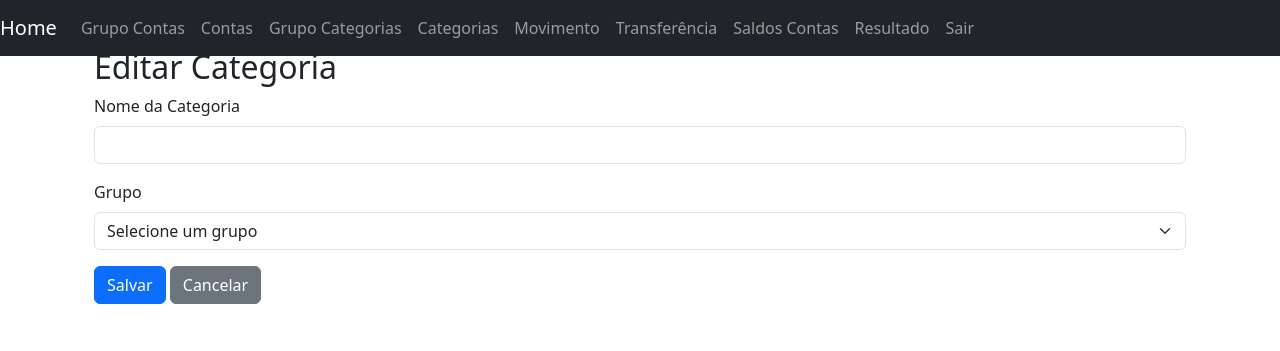
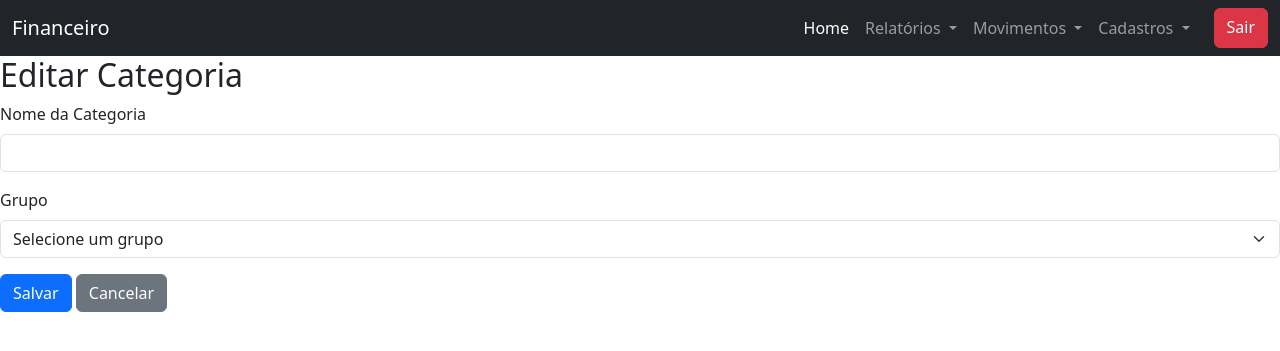
Before and after one commit to sandrolor/mineco-finance-ci4, a CodeIgniter 4 app: the page made by app/Views/categorias/edit.php in a window 1280 px wide. Shown: the top 351 px of the page. Run offline with PHP 8.4 and a stand-in for CodeIgniter, Linux system fonts and the light colour scheme; the template is opened without the code that fills it, so the values that code supplies are empty; some libraries are stand-ins or nearby versions.

Commit message:
refat layout

```diff
--- a/app/Views/auth/login.php
+++ b/app/Views/auth/login.php
@@ -71,7 +71,7 @@
             <input type="password" name="password" id="password" class="form-control" placeholder="Senha" required>
 
             <button class="w-100 btn btn-lg btn-primary" type="submit">Login</button>
-            <p class="mt-5 mb-3 text-muted">&copy; 2024-2024 - MinEco - Sandro Luiz Reis</p>
+            <p class="mt-5 mb-3 text-muted">&copy; Financeiro</p>
         </form>
         <?php $msg = session()->getFlashData('error') ?>
         <?php if (!empty($msg)) : ?>
--- a/app/Views/layout.php
+++ b/app/Views/layout.php
@@ -3,68 +3,81 @@
 
 <head>
     <meta charset="utf-8">
-    <meta name="viewport" content="width=device-width, initial-scale=1, shrink-to-fit=no">
-    <meta name="description" content="">
-    <meta name="author" content="">
-    <link rel="icon" href="#">
-
-    <title><?= esc($title ?? 'Sistema Mineco') ?></title>
-
-    <!-- Principal CSS do Bootstrap -->
-    <link href="https://cdn.jsdelivr.net/npm/bootstrap@5.3.0-alpha3/dist/css/bootstrap.min.css" rel="stylesheet">
-
-    <!-- Estilos customizados para esse template -->
-    <link href="navbar-top-fixed.css" rel="stylesheet">
+    <meta name="viewport" content="width=device-width, initial-scale=1">
+    <title>Financeiro</title>
+    <link href="https://cdn.jsdelivr.net/npm/bootstrap@5.3.0/dist/css/bootstrap.min.css" rel="stylesheet">
 </head>
 
 <body>
 
-    <nav class="navbar navbar-expand-md navbar-dark fixed-top bg-dark">
-        <a class="navbar-brand" href="<?= site_url('dashboard') ?>">Home</a>
-        <button class="navbar-toggler" type="button" data-toggle="collapse" data-target="#navbarCollapse" aria-controls="navbarCollapse" aria-expanded="false" aria-label="Toggle navigation">
+    <main>
+        <nav class="navbar navbar-expand-md navbar-dark bg-dark" aria-label="Offcanvas navbar large">
+            <div class="container-fluid">
+                <a class="navbar-brand" href="<?= site_url('dashboard/') ?>">Financeiro</a>
+                <button class="navbar-toggler" type="button" data-bs-toggle="offcanvas" data-bs-target="#offcanvasNavbar2" aria-controls="offcanvasNavbar2" aria-label="Toggle navigation">
                     <span class="navbar-toggler-icon"></span>
                 </button>
-        <div class="collapse navbar-collapse" id="navbarCollapse">
-            <ul class="navbar-nav mr-auto">
+                <div class="offcanvas offcanvas-end text-bg-dark" tabindex="-1" id="offcanvasNavbar2" aria-labelledby="offcanvasNavbar2Label">
+                    <div class="offcanvas-header">
+                        <h5 class="offcanvas-title" id="offcanvasNavbar2Label">Offcanvas</h5>
+                        <button type="button" class="btn-close btn-close-white" data-bs-dismiss="offcanvas" aria-label="Close"></button>
+                    </div>
+                    <div class="offcanvas-body">
+                        <ul class="navbar-nav justify-content-end flex-grow-1 pe-3">
                             <li class="nav-item">
-                    <a class="nav-link" href="<?= site_url('grupocontas') ?>">Grupo Contas</a>
+                                <a class="nav-link active" aria-current="page" href="<?= site_url('dashboard/') ?>">Home</a>
                             </li>
-                <li class="nav-item">
-                    <a class="nav-link" href="<?= site_url('contas') ?>">Contas</a>
+                            <li class="nav-item dropdown">
+                                <a class="nav-link dropdown-toggle" href="#" role="button" data-bs-toggle="dropdown" aria-expanded="false">
+                                    Relatórios
+                                </a>
+                                <ul class="dropdown-menu">
+                                    <li><a class="dropdown-item" href="<?= site_url('relatorios/saldo-contas/') ?>">Saldos Contas</a></li>
+                                    <li>
+                                        <hr class="dropdown-divider">
                                     </li>
-                <li class="nav-item">
-                <a class="nav-link" href="<?= site_url('grupocategorias') ?>">Grupo Categorias</a>
+                                    <li><a class="dropdown-item" href="<?= site_url('relatorios/resultado-categorias/') ?>">Resultados</a></li>
+                                </ul>
                             </li>
-                <li class="nav-item">
-                    <a class="nav-link" href="<?= site_url('categorias') ?>">Categorias</a>
+                            <li class="nav-item dropdown">
+                                <a class="nav-link dropdown-toggle" href="#" role="button" data-bs-toggle="dropdown" aria-expanded="false">
+                                    Movimentos
+                                </a>
+                                <ul class="dropdown-menu">
+                                    <li><a class="dropdown-item" href="<?= site_url('movimento/') ?>">Entradas e Saídas</a></li>
+                                    <li>
+                                        <hr class="dropdown-divider">
                                     </li>
-                <li class="nav-item">
-                    <a class="nav-link" href="<?= site_url('movimento') ?>">Movimento</a>
+                                    <li><a class="dropdown-item" href="<?= site_url('transferencias/') ?>">Transferências</a></li>
+                                </ul>
                             </li>
-                <li class="nav-item">
-                    <a class="nav-link" href="<?= site_url('transferencias') ?>">Transferência</a>
+                            <li class="nav-item dropdown">
+                                <a class="nav-link dropdown-toggle" href="#" role="button" data-bs-toggle="dropdown" aria-expanded="false">
+                                    Cadastros
+                                </a>
+                                <ul class="dropdown-menu">
+                                    <li><a class="dropdown-item" href="<?= site_url('grupocontas/') ?>">Grupo Contas</a></li>
+                                    <li><a class="dropdown-item" href="<?= site_url('contas/') ?>">Contas</a></li>
+                                    <li>
+                                        <hr class="dropdown-divider">
                                     </li>
-                <li class="nav-item">
-                    <a class="nav-link" href="<?= site_url('relatorios/saldo-contas') ?>">Saldos Contas</a>
-                </li>
-                <li class="nav-item">
-                    <a class="nav-link" href="<?= site_url('relatorios/resultado-categorias') ?>">Resultado</a>
-                </li>
-                <li class="nav-item ">
-                    <a class="nav-link" href="<?= site_url('auth/logout') ?>">Sair</a>
+                                    <li><a class="dropdown-item" href="<?= site_url('grupocategorias/') ?>">Grupo Categorias</a></li>
+                                    <li><a class="dropdown-item" href="<?= site_url('categorias/') ?>">Categorias</a></li>
+                                </ul>
                             </li>
                         </ul>
+                        <!-- Botão de Logout -->
+                        <a href="<?= site_url('auth/logout/') ?>" class="btn btn-danger">Sair</a>
 
                     </div>
+                </div>
+            </div>
         </nav>
-
-    <main role="main" class="container">
-        <div class="container mt-5">
         <?= $this->renderSection('content') ?>
-        </div>
     </main>
 
-    <script src="https://code.jquery.com/jquery-3.3.1.slim.min.js" integrity="sha384-q8i/X+965DzO0rT7abK41JStQIAqVgRVzpbzo5smXKp4YfRvH+8abtTE1Pi6jizo" crossorigin="anonymous"></script>
+    <script src="https://cdn.jsdelivr.net/npm/bootstrap@5.3.0/dist/js/bootstrap.bundle.min.js"></script>
+
 </body>
 
 </html>
```
Also changed, not shown: app/Config/Routes.php (+38 -38 lines). Lines whose indentation alone changed are shown as unchanged.
